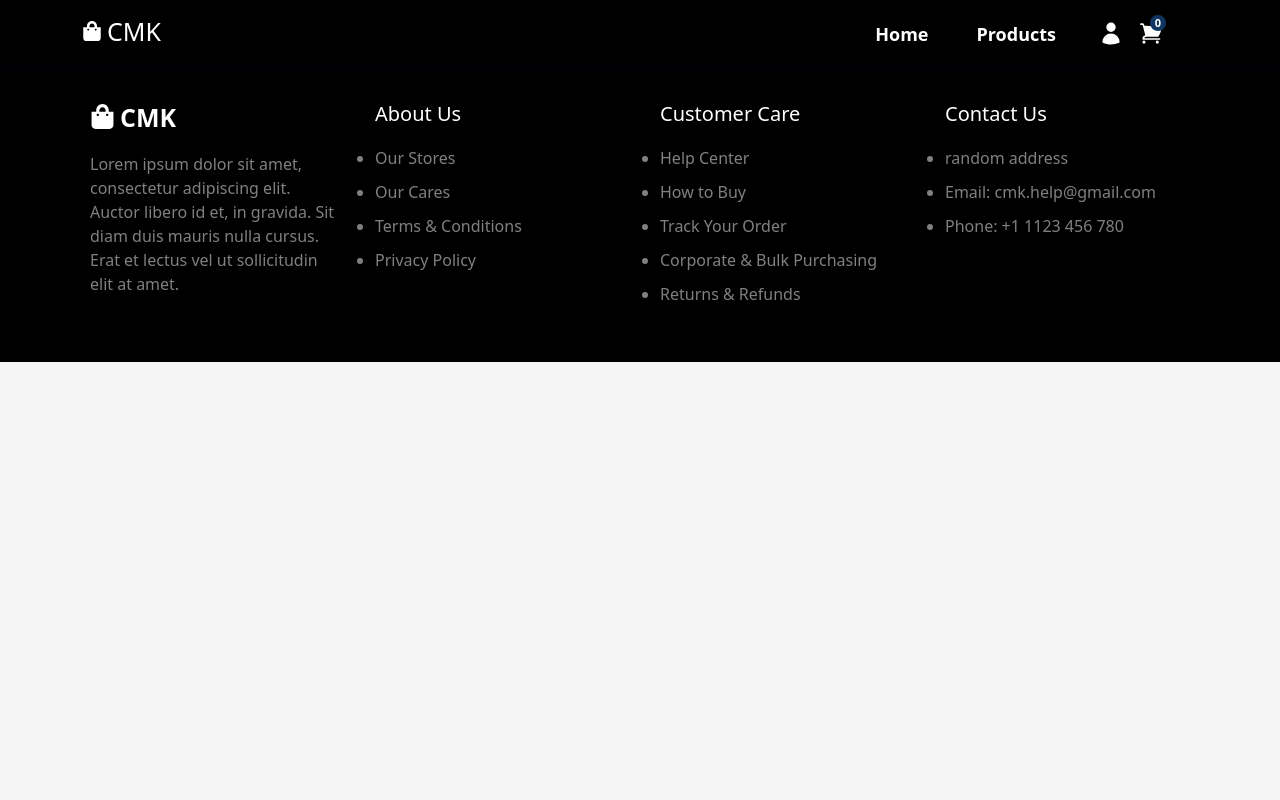
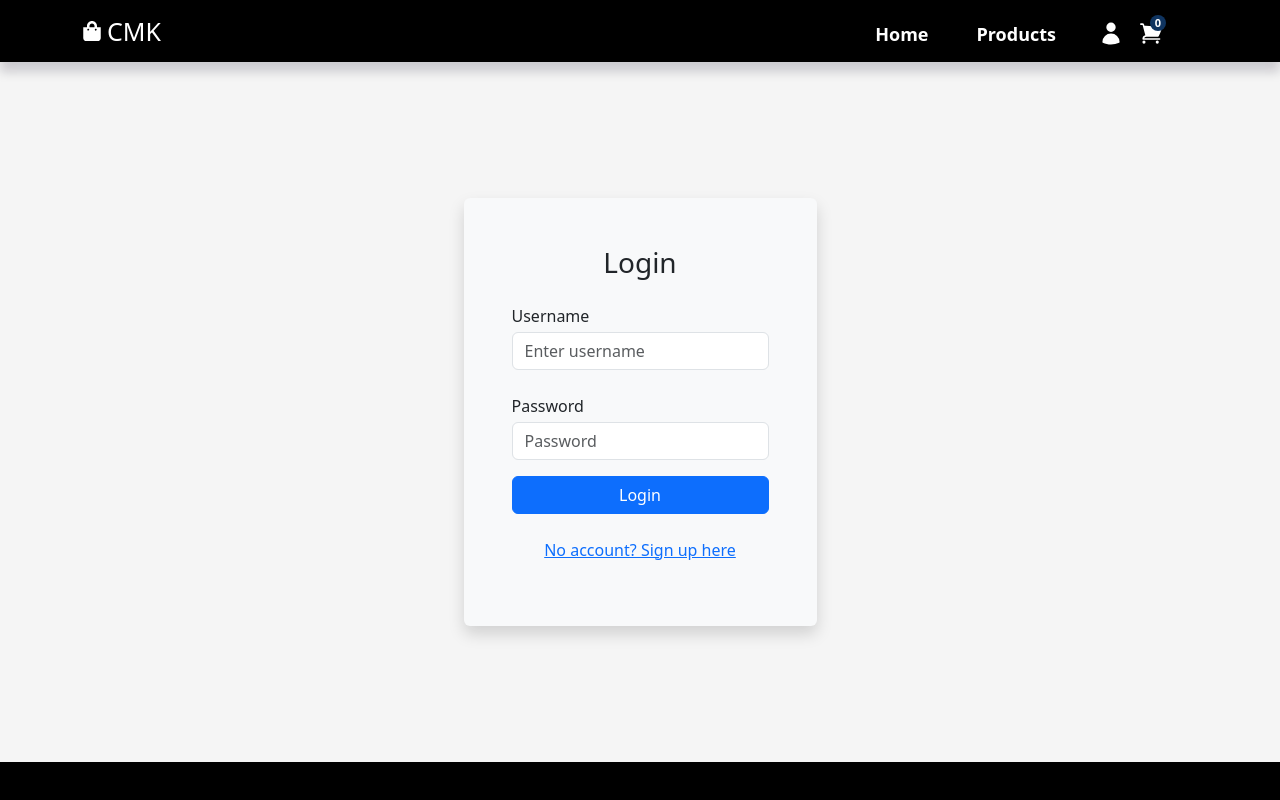
Before and after one commit to vijay-72-CMK/container-microfrontend, a React app: page /login in a window 1280 px wide. Shown: the top 800 px of the page. Built offline with nearby package versions, Linux system fonts and the light colour scheme.

Commit message:
Add login frontend and make it send cookies

```diff
--- a/package.json
+++ b/package.json
@@ -32,6 +32,7 @@
   },
   "dependencies": {
     "@babel/runtime": "^7.13.10",
+    "axios": "^1.6.7",
     "bootstrap": "^5.3.3",
     "react": "^18.2.0",
     "react-bootstrap": "^2.10.1",
--- a/src/App.jsx
+++ b/src/App.jsx
@@ -8,17 +8,26 @@ import { BrowserRouter, Routes, Route } from "react-router-dom";
 import CarouselPage from "./components/carousel/carousel";
 import HomePage from "./pages/HomePage";
 import { Suspense } from "react";
+import UserProvider from "./contexts/UserContext";
+import LoginForm from "./pages/Login/LoginForm";
+import Profile from "./components/Profile";
+import Test from "./components/test";
 
 const Product = React.lazy(() => import("product_frontend/Brouter"));
+
 const App = () => (
   <Suspense fallback={<div>Loading..</div>}>
+    <UserProvider>
       <Header />
       <Routes>
         <Route path="/" element={<HomePage />} />
         <Route path="/products/*" element={<Product />} />
+        <Route path="/login" element={<LoginForm />} />
+        <Route path="/myInfo" element={<Profile />} />
+        <Route path="/test" element={<Test />} />
       </Routes>
-
       <Footer />
+    </UserProvider>
   </Suspense>
 );
 ReactDOM.render(
--- /dev/null
+++ b/src/components/Profile.jsx
@@ -0,0 +1,21 @@
+import { useContext } from "react";
+import { UserContext } from "../contexts/UserContext";
+import { Navigate } from "react-router-dom";
+
+const Profile = () => {
+  const { isLoggedIn, userInfo } = useContext(UserContext);
+  console.log("yo" + userInfo);
+  if (!isLoggedIn) {
+    return <Navigate to="/login" replace />; // Redirect if not logged in
+  }
+
+  return (
+    <div>
+      <h2>Welcome, {userInfo.username}</h2>
+      {/* Other user info. Example: */}
+      <p>Email: {userInfo.email}</p>
+    </div>
+  );
+};
+
+export default Profile;
--- /dev/null
+++ b/src/components/test.jsx
@@ -0,0 +1,43 @@
+import React, { useState } from "react";
+import axios from "axios";
+
+const Test = () => {
+  const [isDeleted, setIsDeleted] = useState(false);
+  const [isLoading, setIsLoading] = useState(false);
+  const [error, setError] = useState(null);
+
+  const handleDelete = async () => {
+    setIsLoading(true);
+    try {
+      const response = await axios.delete(
+        "http://localhost:8081/api/products/remove-product/65df5b12b0ec927df104c6c9",
+        { withCredentials: true }
+      );
+
+      if (response.status === 200 || response.status === 204) {
+        setIsDeleted(true);
+      } else {
+        throw new Error("Deletion failed");
+      }
+    } catch (error) {
+      setError(error);
+    } finally {
+      setIsLoading(false);
+    }
+  };
+
+  return (
+    <div>
+      <button onClick={handleDelete} disabled={isLoading || isDeleted}>
+        {isLoading
+          ? "Deleting..."
+          : isDeleted
+          ? "Product Deleted"
+          : "Delete Product"}
+      </button>
+      {error && <p>Error deleting product: {error.message}</p>}
+    </div>
+  );
+};
+
+export default Test;
--- /dev/null
+++ b/src/contexts/UserContext.jsx
@@ -0,0 +1,71 @@
+import { createContext, useState, useEffect } from "react";
+import axios from "axios"; // Or any other HTTP client library
+import { useNavigate } from "react-router-dom";
+
+export const UserContext = createContext({
+  isLoggedIn: false,
+  userInfo: null,
+  login: () => {},
+  logout: () => {},
+});
+
+const UserProvider = ({ children }) => {
+  const [isLoggedIn, setIsLoggedIn] = useState(false);
+  const [userInfo, setUserInfo] = useState(null);
+
+  const login = async (username, password) => {
+    try {
+      const response = await axios.post(
+        "http://localhost:8080/api/users/login",
+        {
+          username,
+          password,
+        },
+        { withCredentials: true }
+      );
+      console.log("Login Response:", response);
+      console.log("Logged in I guess");
+      await fetchUserInfo();
+      setIsLoggedIn(true);
+      localStorage.setItem("isLoggedIn", "true");
+    } catch (error) {
+      console.error("Login error:", error);
+    }
+  };
+
+  const logout = () => {
+    setIsLoggedIn(false);
+    setUserInfo(null);
+  };
+
+  const fetchUserInfo = async () => {
+    try {
+      const response = await axios.get(
+        "http://localhost:8080/api/users/myInfo",
+        { withCredentials: true }
+      );
+      console.log("Fetched user data from user context?");
+      setUserInfo(response.data);
+    } catch (error) {
+      console.error("Error fetching user info:", error);
+    }
+  };
+
+  useEffect(() => {
+    const storedIsLoggedIn = localStorage.getItem("isLoggedIn") === "true";
+    if (storedIsLoggedIn) {
+      setIsLoggedIn(true);
+      fetchUserInfo();
+    }
+  }, []);
+
+  return (
+    <UserContext.Provider
+      value={{ isLoggedIn, userInfo, login, logout, fetchUserInfo }}
+    >
+      {children}
+    </UserContext.Provider>
+  );
+};
+
+export default UserProvider;
--- /dev/null
+++ b/src/pages/Login/Login.css
@@ -0,0 +1,3 @@
+.login-container {
+  min-height: 700px;
+}
--- /dev/null
+++ b/src/pages/Login/LoginForm.jsx
@@ -0,0 +1,67 @@
+import { useContext, useEffect } from "react";
+import { UserContext } from "../../contexts/UserContext";
+import { useNavigate, Link } from "react-router-dom";
+import { Form, Button, Container, Row, Col } from "react-bootstrap";
+import "./Login.css";
+const LoginForm = () => {
+  const { login, isLoggedIn, userInfo } = useContext(UserContext);
+  const navigate = useNavigate();
+
+  useEffect(() => {
+    if (isLoggedIn && userInfo) {
+      navigate("/myInfo");
+    }
+  }, [isLoggedIn, userInfo, navigate]);
+
+  const handleSubmit = async (event) => {
+    event.preventDefault();
+    const username = event.target.username.value;
+    const password = event.target.password.value;
+    await login(username, password);
+  };
+
+  return (
+    <Container className="d-flex align-items-center justify-content-center login-container">
+      <Row>
+        <Col className="bg-light shadow rounded p-5 form-column">
+          <h3 className="text-center mb-4">Login</h3>
+          <Form onSubmit={handleSubmit}>
+            <Form.Group className="mb-4" controlId="formBasicUsername">
+              <Form.Label className="mb-1">Username</Form.Label>{" "}
+              <Form.Control
+                type="text"
+                name="username"
+                placeholder="Enter username"
+                className="form-input"
+              />
+            </Form.Group>
+
+            <Form.Group className="mb-3" controlId="formBasicPassword">
+              <Form.Label className="mb-1">Password</Form.Label>{" "}
+              <Form.Control
+                type="password"
+                name="password"
+                placeholder="Password"
+                className="form-input"
+              />
+            </Form.Group>
+
+            <div className="d-grid gap-2">
+              <Button variant="primary" type="submit">
+                Login
+              </Button>
+            </div>
+
+            <div className="mt-4 text-center">
+              <p>
+                <Link to="/signUp">No account? Sign up here</Link>
+              </p>
+            </div>
+          </Form>
+        </Col>
+      </Row>
+    </Container>
+  );
+};
+
+export default LoginForm;
```
Also changed, not shown: 1 other file (tests, documents, lock files or other folders). Lines whose indentation alone changed are shown as unchanged.
